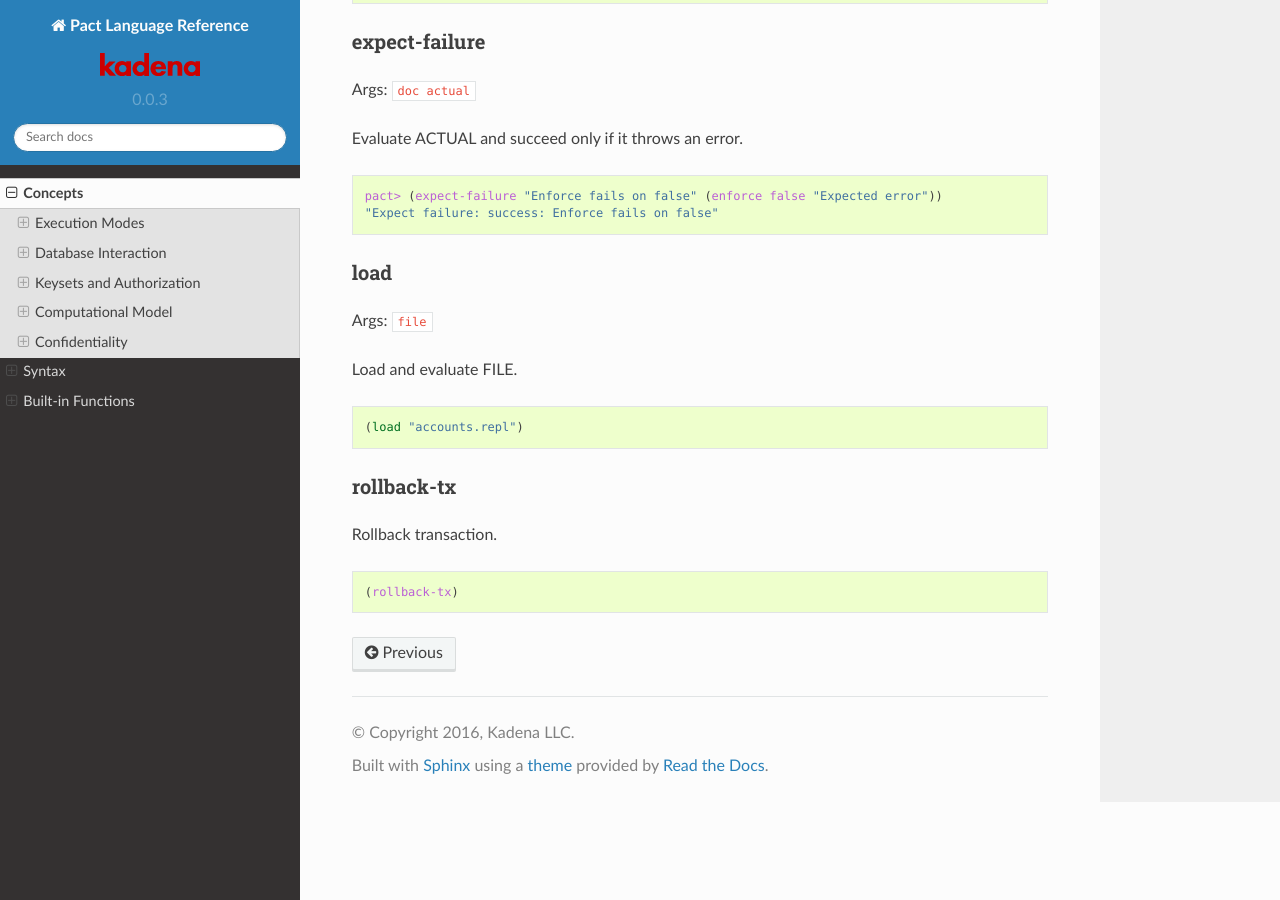
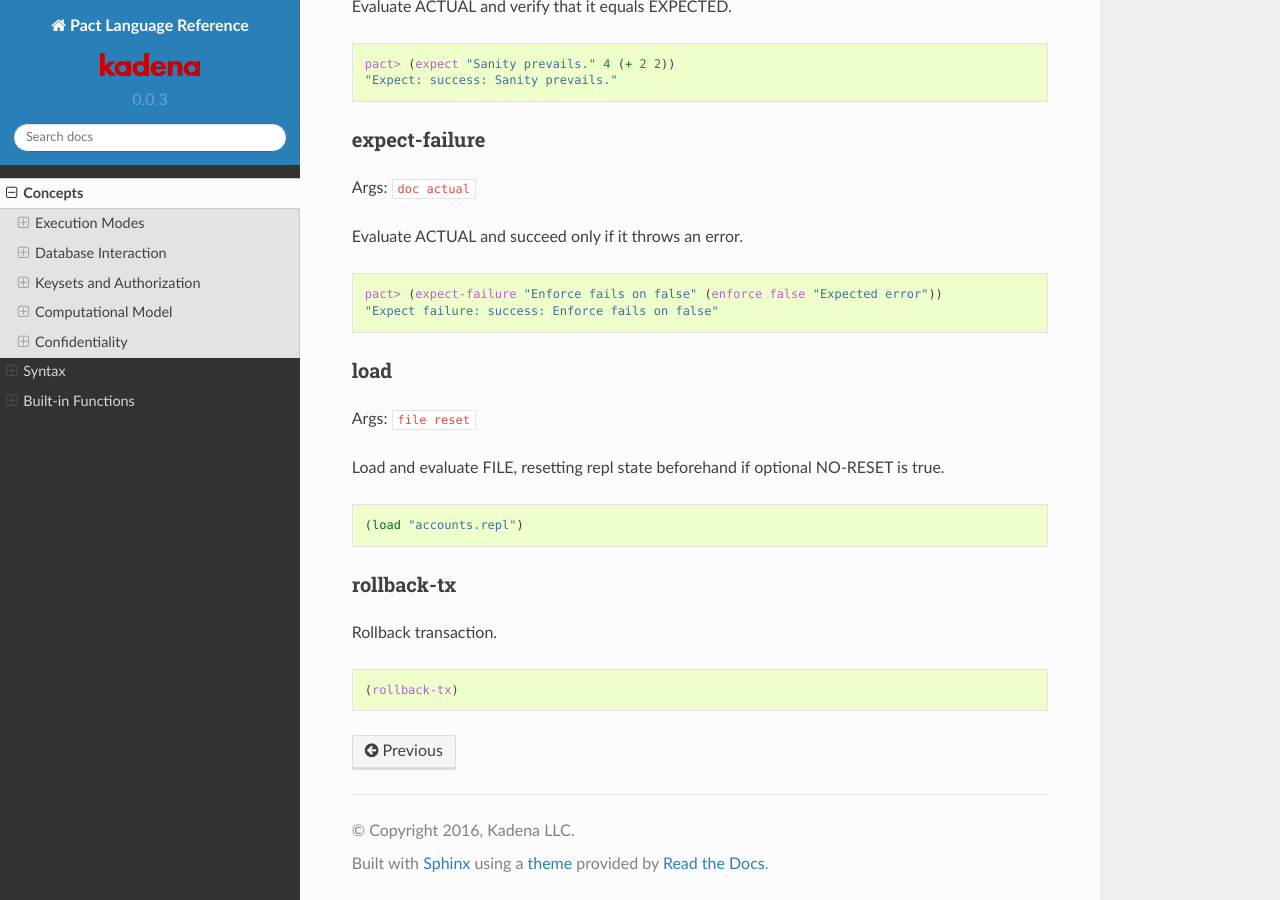
Before and after one commit to kadena-io/pact, a Sphinx documentation site: the page built from docs/pact-reference.rst, in a window 1280 px wide and 900 px high, scrolled down 33623 px. Built offline with Sphinx 7.4.7 and the Read the Docs theme 2.0.0, drawn with Linux system fonts in a browser that asks for light colours; some of the changed text lies outside the part shown.

Commit message:
1.0.1: `listModules`, load with reset

```diff
--- a/docs/pact-reference.rst
+++ b/docs/pact-reference.rst
@@ -997,6 +997,11 @@ Create list from ELEMS.
     pact> (list 1 2 3)
     [1 2 3]
 
+list-modules
+~~~~~~~~~~~~
+
+List modules available for loading.
+
 map
 ~~~
 
@@ -1830,9 +1835,10 @@ Evaluate ACTUAL and succeed only if it throws an error.
 load
 ~~~~
 
-Args: ``file``
-
-Load and evaluate FILE.
+Args: ``file reset``
+
+Load and evaluate FILE, resetting repl state beforehand if optional
+NO-RESET is true.
 
 .. code:: lisp
 
```
Also changed, not shown: CHANGELOG.md (added, +5 -0 lines), docs/pact-functions.md (+7 -2 lines), 7 other files.
